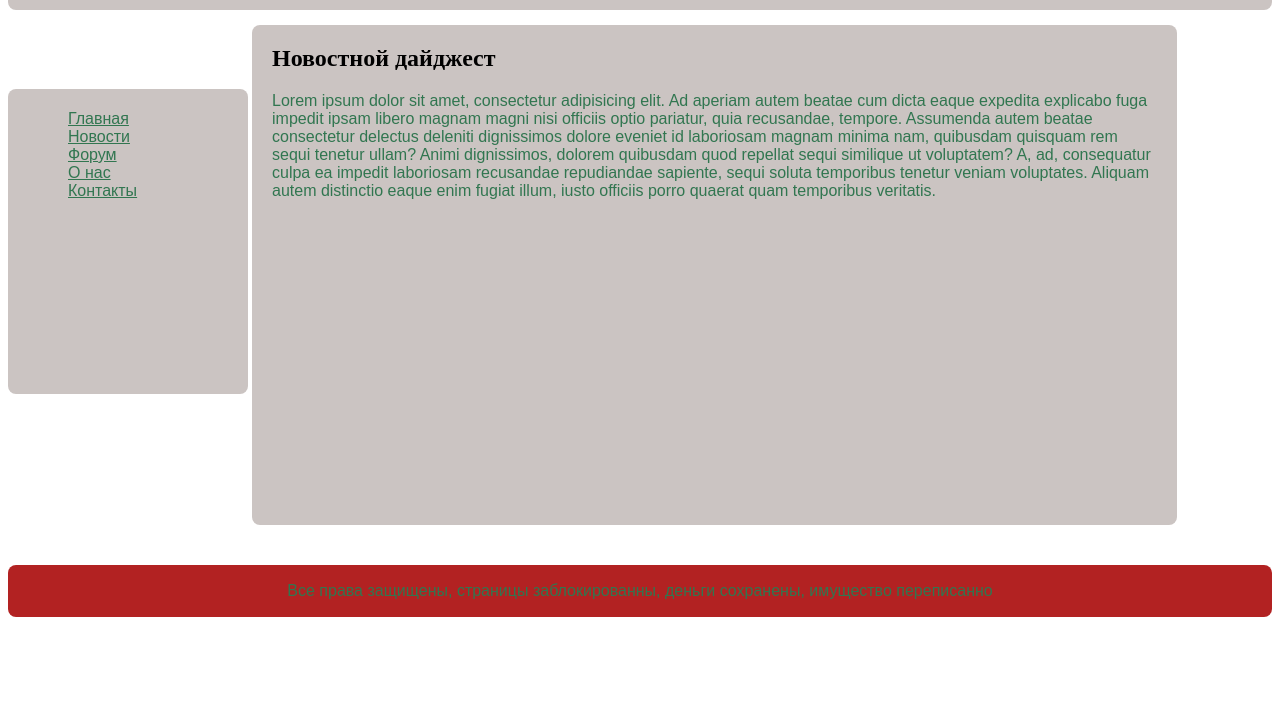
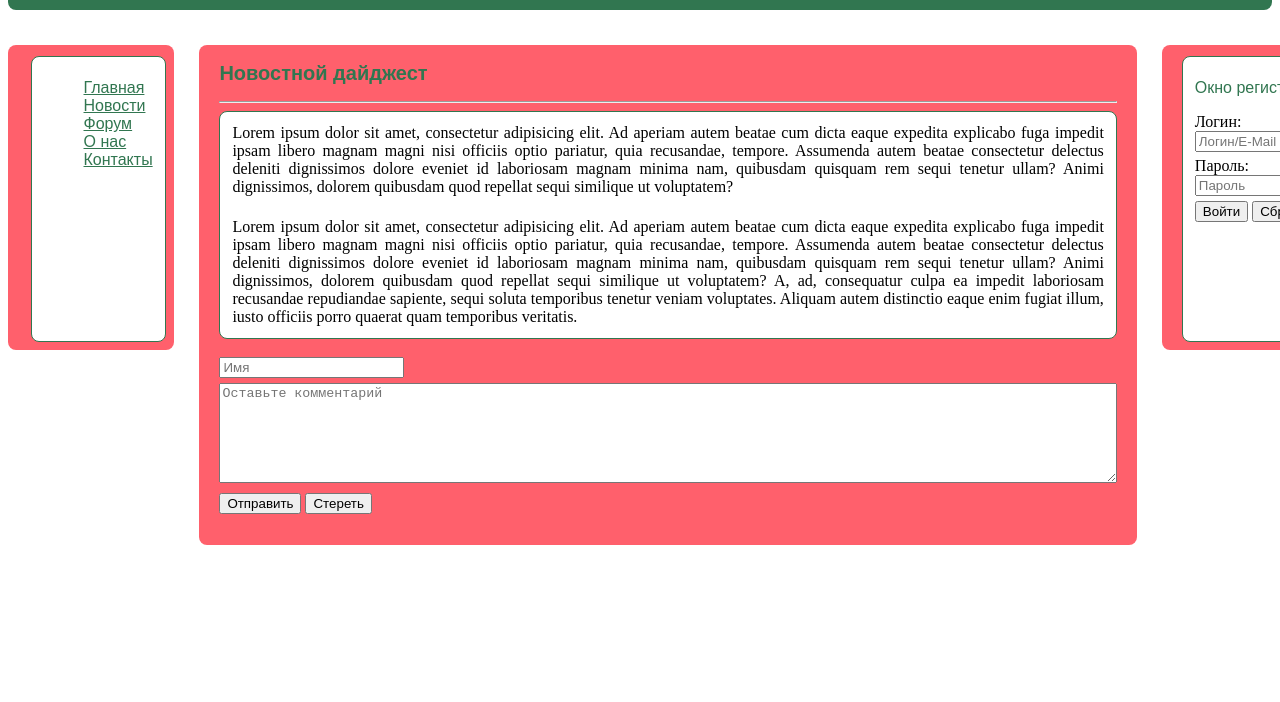
Before and after one commit to Clinxy/sosipiska, a plain HTML site: page index.html in a window 1280 px wide. Shown: the part 98-800 px from the top of the page. Drawn offline with Linux system fonts and the light colour scheme.

Commit message:
preorder, style need footer

```diff
--- a/css/style.css
+++ b/css/style.css
@@ -1,7 +1,7 @@
 header {
     border: 1px;
     border-radius: 8px;
-    background-color: #cbc4c2;
+    background-color: #317650;
     width: auto;
     height: 100px;
 }
@@ -11,24 +11,23 @@ header {
     padding-right: 20px;
     font-size: 24px;
     font-family: sans-serif;
-    color: #317650;
+    color: #ff606c;
     text-align: right;
 }
 
+h2  {
+    font-family: sans-serif;
+    font-size: 20px;
+    color: #317650;
+}
 main{
-
+margin-top: 35px;
     display: block;
 }
 
 aside {
     display: inline-block;
 }
-
-aside nav {
-    margin-top: auto;
-    display: inline-block;
-}
-
 /*aside nav ul {*/
 /*    padding-top: 5px;*/
 /*    display: inline-block;*/
@@ -53,8 +52,8 @@ a{
 
 }
 textarea{
-
-    width: 95%;
+    margin-bottom: 10px;
+    width: 100%;
     height: 100px;
 }
 
@@ -66,40 +65,105 @@ p {
     max-width: content-box;
 }
 #sec1{
-
+    float: left;
+    background-position: left;
+    margin-left: 0px;
     padding-top: 5px;
-    display: block;
     border: 1px;
     border-radius: 8px;
-    background-color: #cbc4c2;
-    min-width: 200px;
-    width: 20%;
+    background-color: #ff606c;
+    min-width: 100px;
+    width: 10%;
     min-height: 300px;
     max-height: auto;
 }
 
 section{
-    margin-top: 15px;
+display: inline-block;
+    background-position: center;
+    float: left;
+    margin-left: 25px;
+    margin-right: 0px;
     padding-left: 20px;
     padding-right: 20px;
-    display: inline-block;
     border: 1px;
     border-radius: 8px;
-    background-color: #cbc4c2;
+    background-color: #ff606c;
     min-width: content-box;
-    width: 70%;
+    width: 71%;
     min-height: 500px;
     max-height: content-box;
 }
-
-footer{
-    padding: 1px;
-    margin-top: 40px;
+#sec3 {
+    float: right;
+    position: absolute;
+    background-position: right;
+    padding-top: 5px;
     border: 1px;
     border-radius: 8px;
-    background-color: firebrick;
-    text-align: center;
-    font-family: sans-serif;
-    color: #ff606c;
+    background-color: #ff606c;
+    min-width: 100px;
+    width: 10%;
+    min-height: 300px;
+    max-height: auto;
+}
+table{
+    border: 1px solid #317650;
+    border-radius: 8px;
+    background-color: white;
+    min-width: auto;
+    width: auto;
+    min-height: 150px;
+    max-height: content-box;
+    text-align: justify;
 
 }
+td{
+    margin-bottom: 15px;
+    padding: 10px;
+    vertical-align: top;
+}
+
+input{
+    margin-bottom: 5px;
+}
+
+#menutab{
+    margin-top: 5%;
+    margin-bottom: 5%;
+    margin-right: 2%;
+    margin-left: 2%;
+}
+
+#menutd{
+    margin-top: 20px;
+    padding-top: 20px;
+    width: 200px;
+    height: 280px;
+}
+
+#registertab{
+    margin-top: 5%;
+    margin-bottom: 5%;
+    margin-right: 0%;
+    margin-left: 0%;
+}
+
+#registertd{
+    margin-top: 20px;
+    padding-top: 20px;
+    width: 200px;
+    height: 280px;
+
+/*footer{*/
+
+/*    padding: 1px;*/
+/*    margin-top: 40px;*/
+/*    border: 1px;*/
+/*    border-radius: 8px;*/
+/*    background-color: firebrick;*/
+/*    text-align: center;*/
+/*    font-family: sans-serif;*/
+/*    color: #ff606c;*/
+/*    */
+/*}*/
--- a/index.html
+++ b/index.html
@@ -9,9 +9,10 @@
     <h1 id="h1">Блог начинающего Web-программиста!</h1>
 </header>
 <main>
-    <aside>
-        <nav>
+    <div class="nav">
             <section id="sec1">
+                <table id="menutab">
+                    <td id="menutd">
                         <ul id="ul">
                             <a href="index.html">Главная</a><br>
                             <a href="page/news.html">Новости</a><br>
@@ -19,25 +20,66 @@
                             <a href="page/onas.html">О нас</a><br>
                             <a href="page/contact.html">Контакты</a><br>
                         </ul>
+                    </td>
+                </table>
+
             </section>
-        </nav>
-
-    </aside>
+    </div>
+    <div class="main">
     <section>
-        <h2>Новостной дайджест</h2>
-
-        <p>Lorem ipsum dolor sit amet, consectetur adipisicing elit. Ad aperiam autem beatae cum dicta eaque expedita
+        <h2>Новостной дайджест</h2><hr>
+<table>
+    <tr>
+        <td>Lorem ipsum dolor sit amet, consectetur adipisicing elit. Ad aperiam autem beatae cum dicta eaque expedita
+            explicabo fuga impedit ipsam libero magnam magni nisi officiis optio pariatur, quia recusandae, tempore.
+            Assumenda autem beatae consectetur delectus deleniti dignissimos dolore eveniet id laboriosam magnam minima
+            nam, quibusdam quisquam rem sequi tenetur ullam? Animi dignissimos, dolorem quibusdam quod repellat sequi
+            similique ut voluptatem?
+                   </td>
+            </tr>
+    <tr>
+        <td>
+            Lorem ipsum dolor sit amet, consectetur adipisicing elit. Ad aperiam autem beatae cum dicta eaque expedita
             explicabo fuga impedit ipsam libero magnam magni nisi officiis optio pariatur, quia recusandae, tempore.
             Assumenda autem beatae consectetur delectus deleniti dignissimos dolore eveniet id laboriosam magnam minima
             nam, quibusdam quisquam rem sequi tenetur ullam? Animi dignissimos, dolorem quibusdam quod repellat sequi
             similique ut voluptatem?
             A, ad, consequatur culpa ea impedit laboriosam recusandae repudiandae sapiente, sequi soluta temporibus
             tenetur veniam voluptates. Aliquam autem distinctio eaque enim fugiat illum, iusto officiis porro quaerat
-            quam temporibus veritatis.</p>
+            quam temporibus veritatis.
+        </td>
+    </tr>
+</table><br>
+
+<form>
+    <input type="text" name="login" placeholder="Имя">
+    <textarea placeholder="Оставьте комментарий"></textarea>
+    <button type="submit" value="Отправить">Отправить</button>
+    <button type="reset" value="Стереть">Стереть</button>
+</form>
           </section>
+    </div>
+    <div class="submain">
+        <section id="sec3">
+            <table id="registertab">
+                <td id="registertd">
+                    <form>
+                        <p>Окно регистрации:</p>
+                        Логин:
+                        <input type="login" name="login" placeholder="Логин/E-Mail">
+                        Пароль:
+                        <input type="password" name="pass" placeholder="Пароль">
+                        <button type="submit" name="yes">Войти</button>
+                        <button type="reset" name="no">Сброс</button>
+                    </form>
+                </td>
+            </table>
+
+        </section>
+    </div>
 </main>
-<footer>
-    <p>Все права защищены, страницы заблокированны, деньги сохранены, имущество переписанно</p>
-</footer>
+<!--<footer>-->
+<!--    <p>Все права защищены, страницы заблокированны, деньги сохранены, имущество переписанно</p>-->
+<!--</footer>-->
 </body>
 </html>
```
Lines whose indentation alone changed are shown as unchanged.
